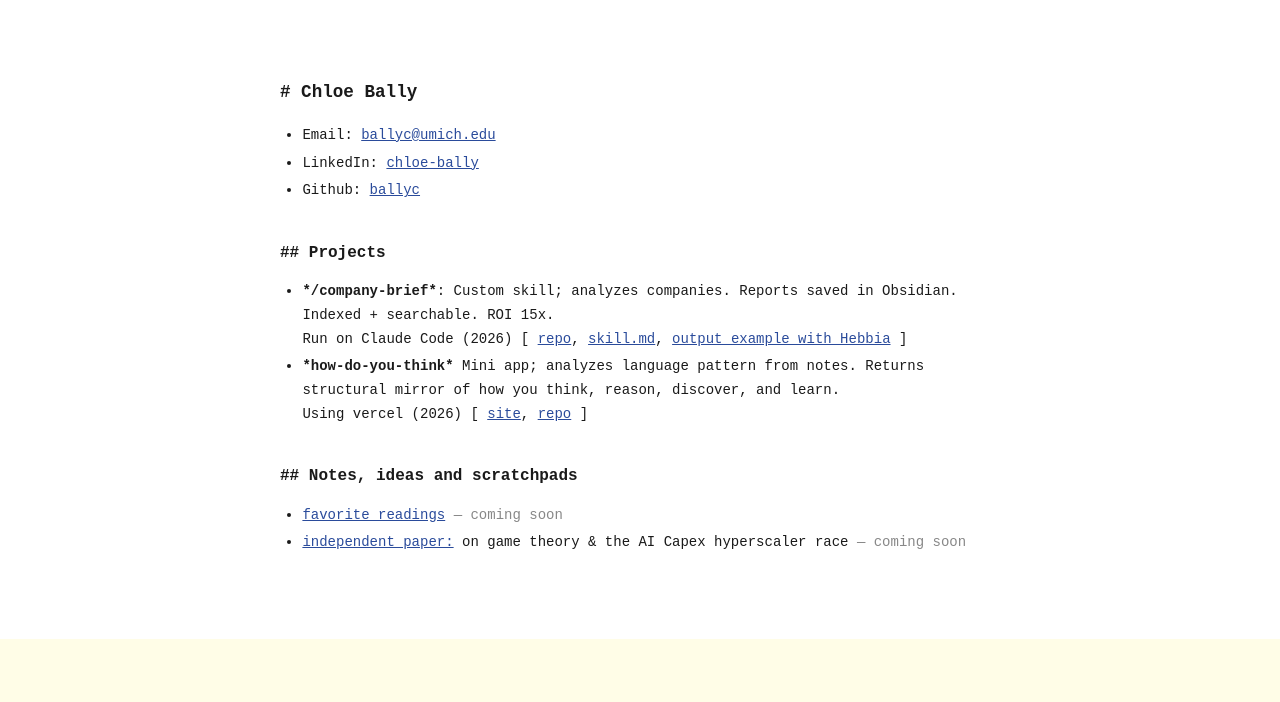
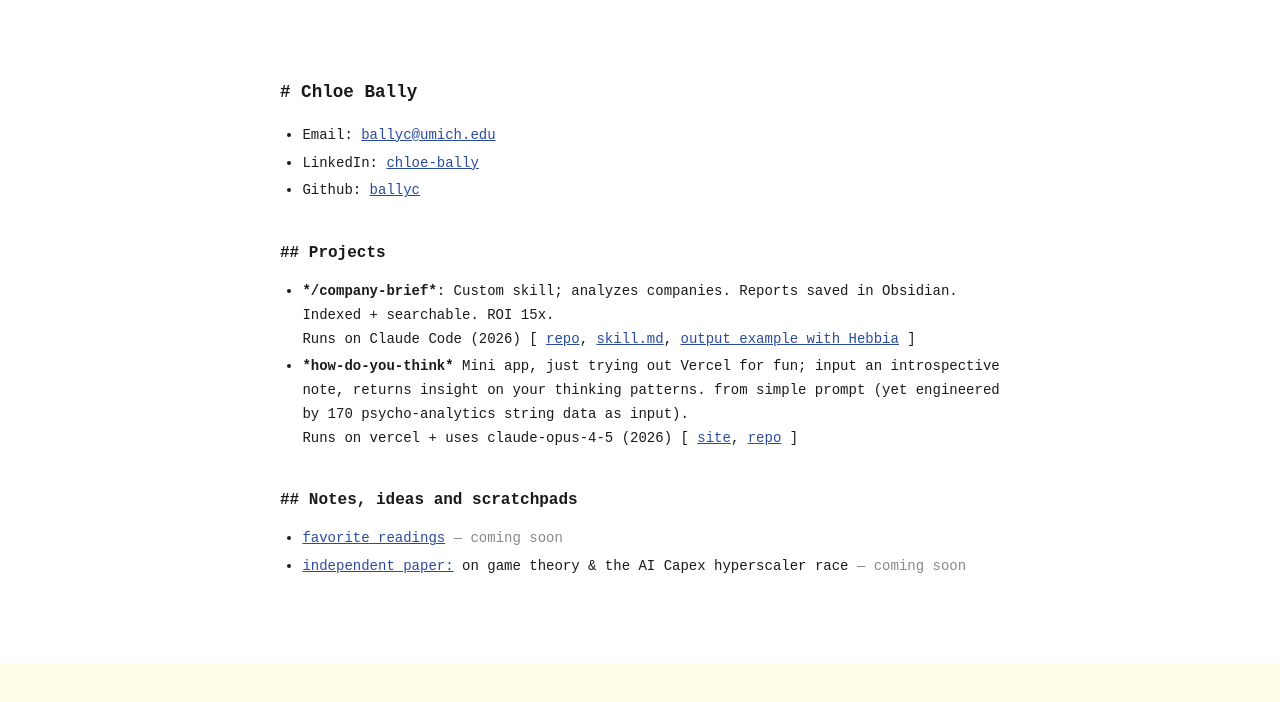
Before and after one commit to ballyc/site, a Next.js app: page / in a window 1280 px wide. Shown: the top 702 px of the page. Built offline with nearby package versions, Linux system fonts and the light colour scheme.

Commit message:
website update

```diff
--- a/src/app/page.tsx
+++ b/src/app/page.tsx
@@ -13,8 +13,8 @@ export default function Home() {
       <h2>## Projects</h2>
 
       <ul>
-        <li><span className="proj">*/company-brief*</span>: Custom skill; analyzes companies. Reports saved in Obsidian. Indexed + searchable. ROI 15x.<br></br>Run on Claude Code (2026) [ <a href="https://github.com/ballyc/company-brief" target="_blank">repo</a>, <a href="https://github.com/ballyc/company-brief/blob/main/SKILL.md" target="_blank">skill.md</a>, <a href="https://github.com/ballyc/company-brief/blob/main/Example/Hebbia.md" target="_blank">output example with Hebbia</a> ]</li>
-        <li><span className="proj">*how-do-you-think*</span> Mini app; analyzes language pattern from notes. Returns structural mirror of how you think, reason, discover, and learn. <br></br>Using vercel (2026) [ <a href="https://how-do-you-think.vercel.app" target="_blank">site</a>, <a href="https://github.com/ballyc/how-do-you-think" target="_blank">repo</a> ]</li>
+        <li><span className="proj">*/company-brief*</span>: Custom skill; analyzes companies. Reports saved in Obsidian. Indexed + searchable. ROI 15x.<br></br>Runs on Claude Code (2026) [ <a href="https://github.com/ballyc/company-brief" target="_blank">repo</a>, <a href="https://github.com/ballyc/company-brief/blob/main/SKILL.md" target="_blank">skill.md</a>, <a href="https://github.com/ballyc/company-brief/blob/main/Example/Hebbia.md" target="_blank">output example with Hebbia</a> ]</li>
+        <li><span className="proj">*how-do-you-think*</span> Mini app, just trying out Vercel for fun; input an introspective note, returns insight on your thinking patterns. from simple prompt (yet engineered by 170 psycho-analytics string data as input). <br></br>Runs on vercel + uses claude-opus-4-5 (2026) [ <a href="https://how-do-you-think.vercel.app" target="_blank">site</a>, <a href="https://github.com/ballyc/how-do-you-think" target="_blank">repo</a> ]</li>
       </ul>
 
 
```
